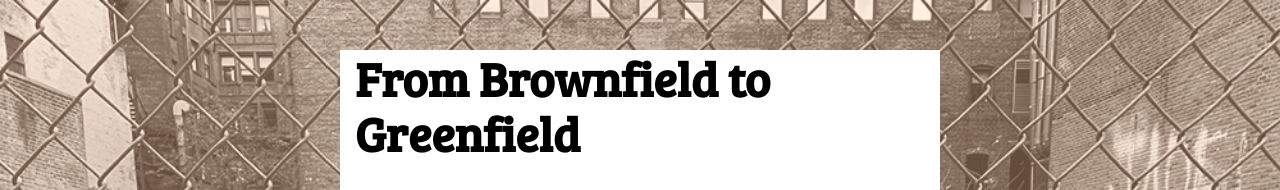
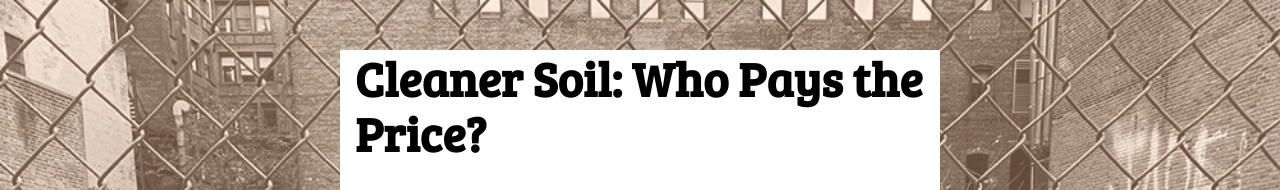
Before and after one commit to annyoberlink/brownfieldsites, a plain HTML site: page index.html in a window 1280 px wide. Shown: the top 190 px of the page. Drawn offline with nearby package versions, Linux system fonts and the light colour scheme.

Commit message:
Add files via upload

```diff
--- a/index.html
+++ b/index.html
@@ -26,7 +26,7 @@
   <img src="images/empty lot.jpg" class="bg">
   <div id="page-wrap">
     <h1>
-      From Brownfield to Greenfield </h1>
+      Cleaner Soil: Who Pays the Price?</h1>
     <p>By Anny Oberlink</p>
 
   <p>Brownfields, as designated by the Environmental Protection Agency (EPA),
```
